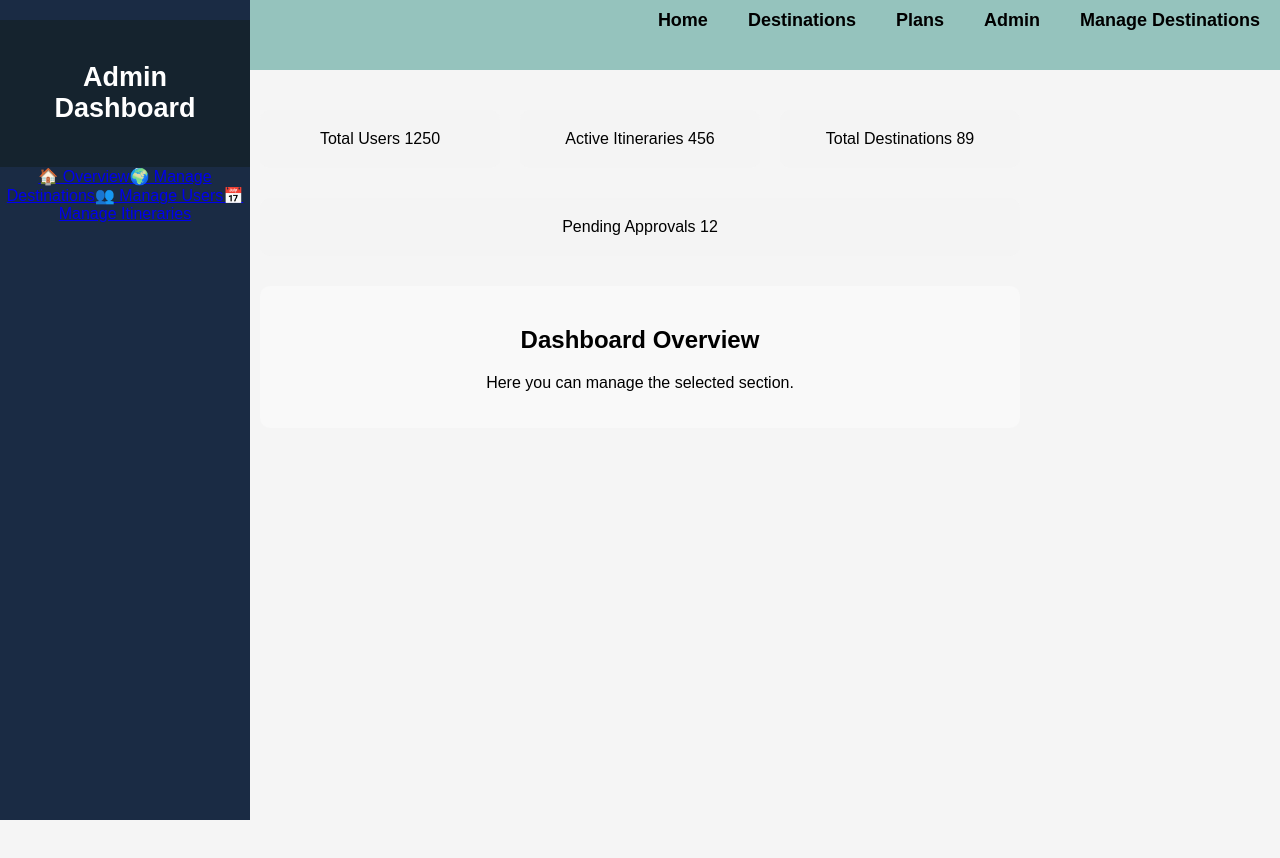
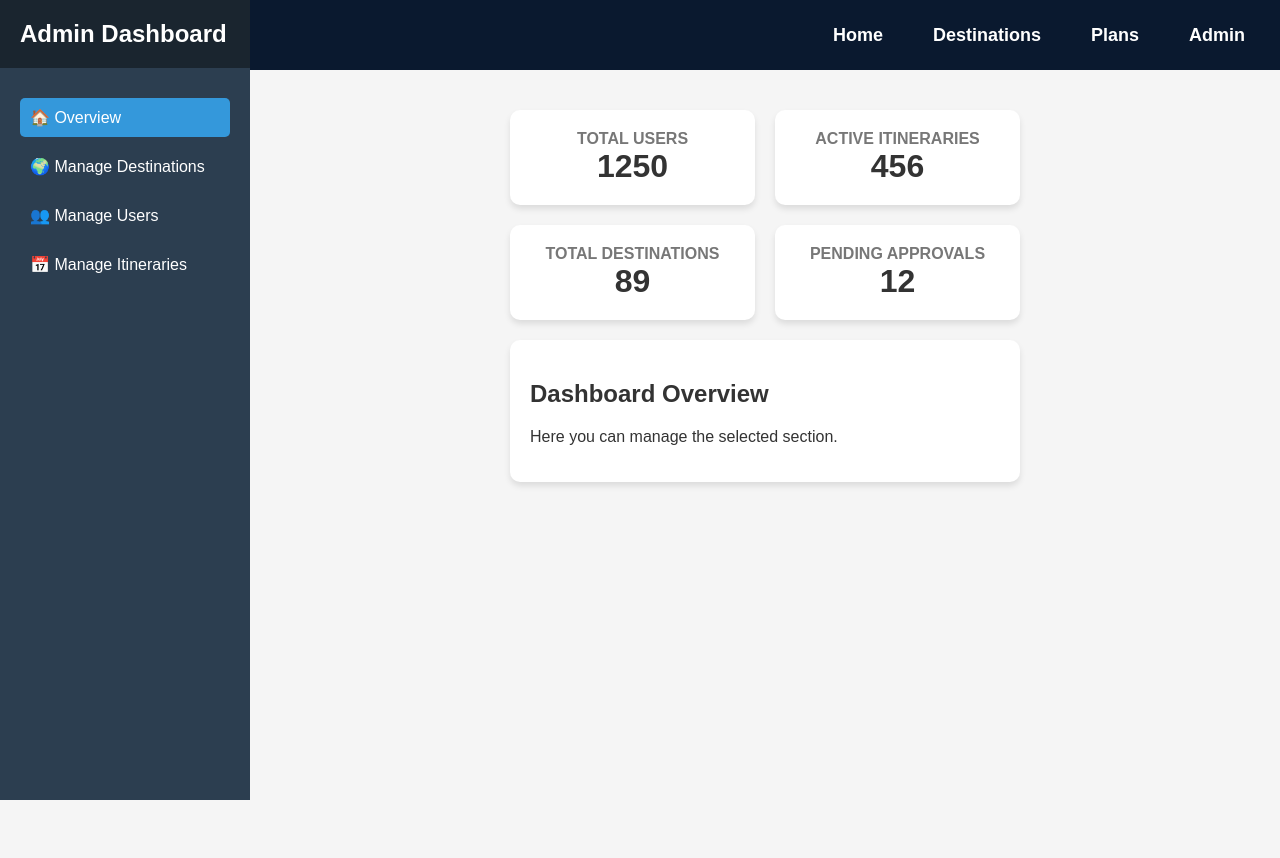
Before and after one commit to Nuwan-droid/TripBuddy, a React (Create React App) app in the folder frontend/: page /admin in a window 1280 px wide. Shown: the top 858 px of the page. Before the commit the page ends 800 px from the top, so only its background shows below. Built offline with nearby package versions, Linux system fonts and the light colour scheme.

Commit message:
few changes

```diff
--- a/frontend/src/App.jsx
+++ b/frontend/src/App.jsx
@@ -18,7 +18,6 @@ function App() {
                 <Routes>
                     <Route path="/" element={<Home />} />
                     <Route path="/destinations" element={<Destinations />} />
-                    <Route path="/admin" element={<AdminDashboard />} />
                     <Route path="/managedestinations" element={<ManageDestinations />} />
                     <Route path="/login" element={<Login />} />
                     <Route path="/dashboard" element={<Dashboard />} />
@@ -26,6 +25,10 @@ function App() {
                     <Route path="/mytrips" element={<MyTrips />} />
                 </Routes>
             </div>
+            <Routes>
+                <Route path="/admin" element={<AdminDashboard />} />
+            </Routes>
+
         </Router>
     );
 }
--- /dev/null
+++ b/frontend/src/components/Navbars/Navigation.css
@@ -0,0 +1,99 @@
+/* General Styles */
+.nav {
+    display: flex;
+    justify-content: space-between;
+    align-items: center;
+    padding: 10px 20px;
+    background-color: #0a192f; /* Dark navy blue */
+    position: sticky;
+    top: 0;
+    z-index: 1000;
+}
+
+/* Logo */
+.logo-container {
+    display: flex;
+    align-items: center;
+}
+
+.logo {
+    height: 50px;
+}
+
+/* Navigation Links */
+.nav-links-container {
+    display: flex;
+    gap: 20px;
+    align-items: center;
+}
+
+.nav-link {
+    text-decoration: none;
+    color: #ffffff; /* White text */
+    font-size: 18px;
+    font-weight: bold;
+    padding: 10px 15px;
+    border-radius: 5px;
+    transition: all 0.3s ease;
+    position: relative;
+}
+
+.nav-link:hover {
+    color: #64ffda; /* Light blue for hover */
+    background-color: rgba(100, 255, 218, 0.1); /* Light blue background on hover */
+}
+
+/* Underline Animation on Hover */
+.nav-link::after {
+    content: '';
+    position: absolute;
+    width: 0;
+    height: 2px;
+    background-color: #64ffda; /* Light blue underline */
+    bottom: 0;
+    left: 0;
+    transition: width 0.3s ease;
+}
+
+.nav-link:hover::after {
+    width: 100%; /* Full width on hover */
+}
+
+/* Mobile Menu Button */
+.mobile-menu-btn {
+    display: none;
+    background: none;
+    border: none;
+    font-size: 24px;
+    cursor: pointer;
+    color: #ffffff; /* White icon */
+}
+
+/* Responsive Design */
+@media (max-width: 768px) {
+    .nav-links-container {
+        display: none;
+        flex-direction: column;
+        gap: 15px;
+        position: absolute;
+        top: 70px;
+        right: 20px;
+        background-color: #0a192f; /* Dark navy blue */
+        padding: 20px;
+        border-radius: 10px;
+        box-shadow: 0 4px 6px rgba(0, 0, 0, 0.1);
+    }
+
+    .nav-links-container.open {
+        display: flex;
+    }
+
+    .mobile-menu-btn {
+        display: block;
+    }
+
+    .nav-link {
+        padding: 10px;
+        text-align: center;
+    }
+}
--- a/frontend/src/components/Navbars/Navigation.js
+++ b/frontend/src/components/Navbars/Navigation.js
@@ -1,47 +1,36 @@
-import React from 'react';
+import React, { useState } from 'react';
 import { Link } from 'react-router-dom';
-import logo from '..//.//..//assets/img/logo.jpeg';
+import logo from '..//.//..//assets/img/logo.png';
+import './Navigation.css'; // Import a CSS file for better styling
 
 function Navigation() {
+    const [isMobileMenuOpen, setMobileMenuOpen] = useState(false);
+
+    const toggleMobileMenu = () => {
+        setMobileMenuOpen(!isMobileMenuOpen);
+    };
+
     return (
-        <nav style={styles.nav}>
+        <nav className="nav">
+            {/* Logo */}
+            <div className="logo-container">
+                <img src={logo} alt="TripBuddy Logo" className="logo" />
+            </div>
 
-            <img src= {logo} alt="TripBuddy Logo" style={styles.logo} />
+            {/* Desktop Navigation Links */}
+            <div className={`nav-links-container ${isMobileMenuOpen ? 'open' : ''}`}>
+                <Link to="/" className="nav-link">Home</Link>
+                <Link to="/destinations" className="nav-link">Destinations</Link>
+                <Link to="/plans" className="nav-link">Plans</Link>
+                <Link to="/admin" className="nav-link">Admin</Link>
+            </div>
 
-
-            <div style={styles.navLinksContainer}>
-                <Link to="/" style={styles.navLink}>Home</Link>
-                <Link to="/destinations" style={styles.navLink}>Destinations</Link>
-                <Link to="/plans" style={styles.navLink}>Plans</Link>
-                <Link to="/admin" style={styles.navLink}>Admin</Link>
-
-                <Link to="/managedestinations" style={styles.navLink}>Manage Destinations</Link>
-
-            </div>
+            {/* Mobile Menu Button */}
+            <button className="mobile-menu-btn" onClick={toggleMobileMenu}>
+                {isMobileMenuOpen ? '✕' : '☰'}
+            </button>
         </nav>
     );
 }
 
-const styles = {
-    nav: {
-        display: 'flex',
-        justifyContent: 'space-between',
-        padding: '10px 20px',
-        backgroundColor: 'rgba(6, 120, 105, 0.4)',
-    },
-    logo: {
-        height: '50px',
-    },
-    navLinksContainer: {
-        display: 'flex',
-        gap: '40px',
-    },
-    navLink: {
-        textDecoration: 'none',
-        color: 'black',
-        fontSize: '18px',
-        fontWeight: 'bold',
-    },
-};
-
 export default Navigation;
--- a/frontend/src/views/AdminDashboard.css
+++ b/frontend/src/views/AdminDashboard.css
@@ -1,103 +1,125 @@
-/* Sidebar styles */
+/* General Styles */
+body {
+    margin: 0;
+    font-family: 'Arial', sans-serif;
+    background-color: #f4f7fa;
+    color: #333;
+}
+
+.admin-container {
+    display: flex;
+    min-height: 100vh;
+}
+
+/* Sidebar */
 .sidebar {
+    width: 250px;
+    background-color: #2c3e50;
+    color: white;
+    transition: width 0.3s ease;
     position: fixed;
+    top: 0;
     left: 0;
-    top: 0;
-    width: 250px;
-    height: 100%;
-    background-color: #1a2b44; /* Dark blue background */
-    color: #fff;
-    padding-top: 20px;
-    transition: all 0.3s ease;
+    height: 100vh;
     z-index: 1000;
 }
 
 .sidebar.closed {
-    left: -250px; /* Hide sidebar when closed */
+    width: 0;
+    overflow: hidden;
 }
 
 .sidebar-header {
     padding: 20px;
-    text-align: center;
-    font-size: 18px;
-    font-weight: bold;
-    background-color: #15232e; /* Slightly darker blue for header */
+    background-color: #1a252f;
 }
 
-.sidebar-nav button {
-    background: none;
-    color: #fff;
-    padding: 15px 20px;
-    border: none;
-    text-align: left;
-    width: 100%;
-    font-size: 16px;
-    cursor: pointer;
-    transition: background 0.3s ease;
+.sidebar-header h2 {
+    margin: 0;
+    font-size: 1.5rem;
 }
 
-.sidebar-nav button.active {
-    background-color: #3b4d70; /* Highlighted active button with a lighter blue */
+.sidebar-nav {
+    padding: 20px;
 }
 
-.sidebar-nav button:hover {
-    background-color: #2d3f5c; /* Darker blue when hovering */
+.sidebar-nav a {
+    display: block;
+    padding: 10px;
+    color: white;
+    text-decoration: none;
+    margin: 10px 0;
+    border-radius: 5px;
+    transition: background-color 0.3s ease;
 }
 
-/* Main content styles */
+.sidebar-nav a:hover {
+    background-color: #34495e;
+}
+
+.sidebar-nav a.active {
+    background-color: #3498db;
+}
+
+/* Main Content */
 .main-content {
-    margin-left: 250px;
+    flex-grow: 1;
     padding: 20px;
+    margin-left: 250px; /* Account for sidebar width */
     transition: margin-left 0.3s ease;
 }
 
-.sidebar-open .main-content {
-    margin-left: 0; /* Adjust content margin when sidebar is open */
+.menu-btn {
+    display: none;
+    background: none;
+    border: none;
+    font-size: 1.5rem;
+    cursor: pointer;
+    margin-bottom: 20px;
 }
 
 .stats-container {
-    display: flex;
+    display: grid;
+    grid-template-columns: repeat(auto-fit, minmax(200px, 1fr));
     gap: 20px;
     margin-bottom: 20px;
-    flex-wrap: wrap; /* Allow items to wrap on smaller screens */
 }
 
 .stat-box {
-    background-color: #f4f4f4;
+    background: white;
     padding: 20px;
-    flex: 1;
+    border-radius: 10px;
+    box-shadow: 0 4px 6px rgba(0, 0, 0, 0.1);
     text-align: center;
-    border-radius: 10px;
-    min-width: 200px;
-    margin-bottom: 10px;
-    transition: transform 0.3s ease;
 }
 
-.stat-box:hover {
-    transform: scale(1.05);
+.stat-box h3 {
+    margin: 0;
+    font-size: 1rem;
+    color: #777;
+}
+
+.stat-box span {
+    font-size: 2rem;
+    font-weight: bold;
+    color: #333;
 }
 
 .content-box {
+    background: white;
     padding: 20px;
-    background-color: #f9f9f9;
     border-radius: 10px;
+    box-shadow: 0 4px 6px rgba(0, 0, 0, 0.1);
 }
 
-/* Mobile menu button */
-.menu-btn {
-    display: none;
-    background-color: #333;
-    color: #fff;
-    padding: 10px;
-    border: none;
-    font-size: 24px;
-    cursor: pointer;
-}
-
-/* Mobile view adjustments */
+/* Responsive Design */
 @media (max-width: 768px) {
     .sidebar {
-        width: 200px;
+        width: 0;
+    }
+
+    .sidebar.closed {
+        width: 250px;
     }
 
     .main-content {
@@ -107,16 +129,4 @@
     .menu-btn {
         display: block;
     }
-
-    .sidebar.closed {
-        left: -200px;
-    }
-
-    .stats-container {
-        flex-direction: column;
-    }
-
-    .stat-box {
-        width: 100%; /* Ensure stat boxes take full width on mobile */
-    }
 }
--- a/frontend/src/views/AdminDashboard.jsx
+++ b/frontend/src/views/AdminDashboard.jsx
@@ -1,6 +1,6 @@
 import React, { useState } from 'react';
-import { Link } from 'react-router-dom'; // Import Link from react-router-dom
-import './AdminDashboard.css';
+import { Link } from 'react-router-dom';
+import './AdminDashboard.css'; // Updated CSS file
 
 const AdminDashboard = () => {
     const [activeSection, setActiveSection] = useState('overview');
@@ -30,7 +30,7 @@ const AdminDashboard = () => {
                         🏠 Overview
                     </Link>
                     <Link
-                        to="//managedestinations"
+                        to="/managedestinations"
                         onClick={() => setActiveSection('destinations')}
                         className={activeSection === 'destinations' ? 'active' : ''}
                     >
@@ -56,14 +56,16 @@ const AdminDashboard = () => {
             {/* Main Content */}
             <main className="main-content">
                 {/* Mobile Menu Button */}
-                <button className="menu-btn" onClick={() => setSidebarOpen(true)}>☰</button>
+                <button className="menu-btn" onClick={() => setSidebarOpen(!isSidebarOpen)}>☰</button>
 
                 {/* Stats Section */}
                 <div className="stats-container">
-                    <div className="stat-box">Total Users <span>{stats.totalUsers}</span></div>
-                    <div className="stat-box">Active Itineraries <span>{stats.activeItineraries}</span></div>
-                    <div className="stat-box">Total Destinations <span>{stats.totalDestinations}</span></div>
-                    <div className="stat-box">Pending Approvals <span>{stats.pendingApprovals}</span></div>
+                    {Object.entries(stats).map(([key, value]) => (
+                        <div className="stat-box" key={key}>
+                            <h3>{key.replace(/([A-Z])/g, ' $1').toUpperCase()}</h3>
+                            <span>{value}</span>
+                        </div>
+                    ))}
                 </div>
 
                 {/* Section Content */}
```
Also changed, not shown: frontend/src/assets/img/logo.png (added).
